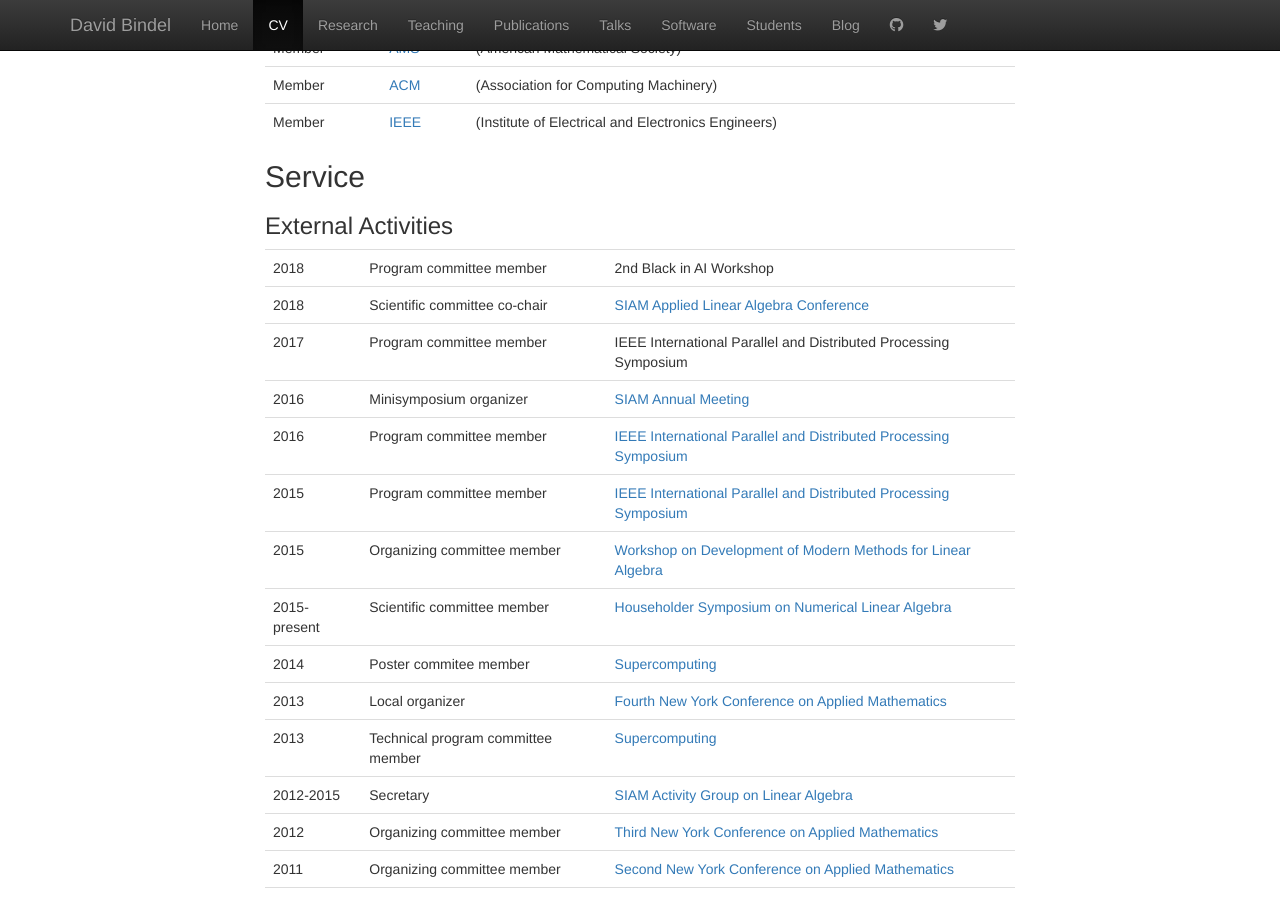
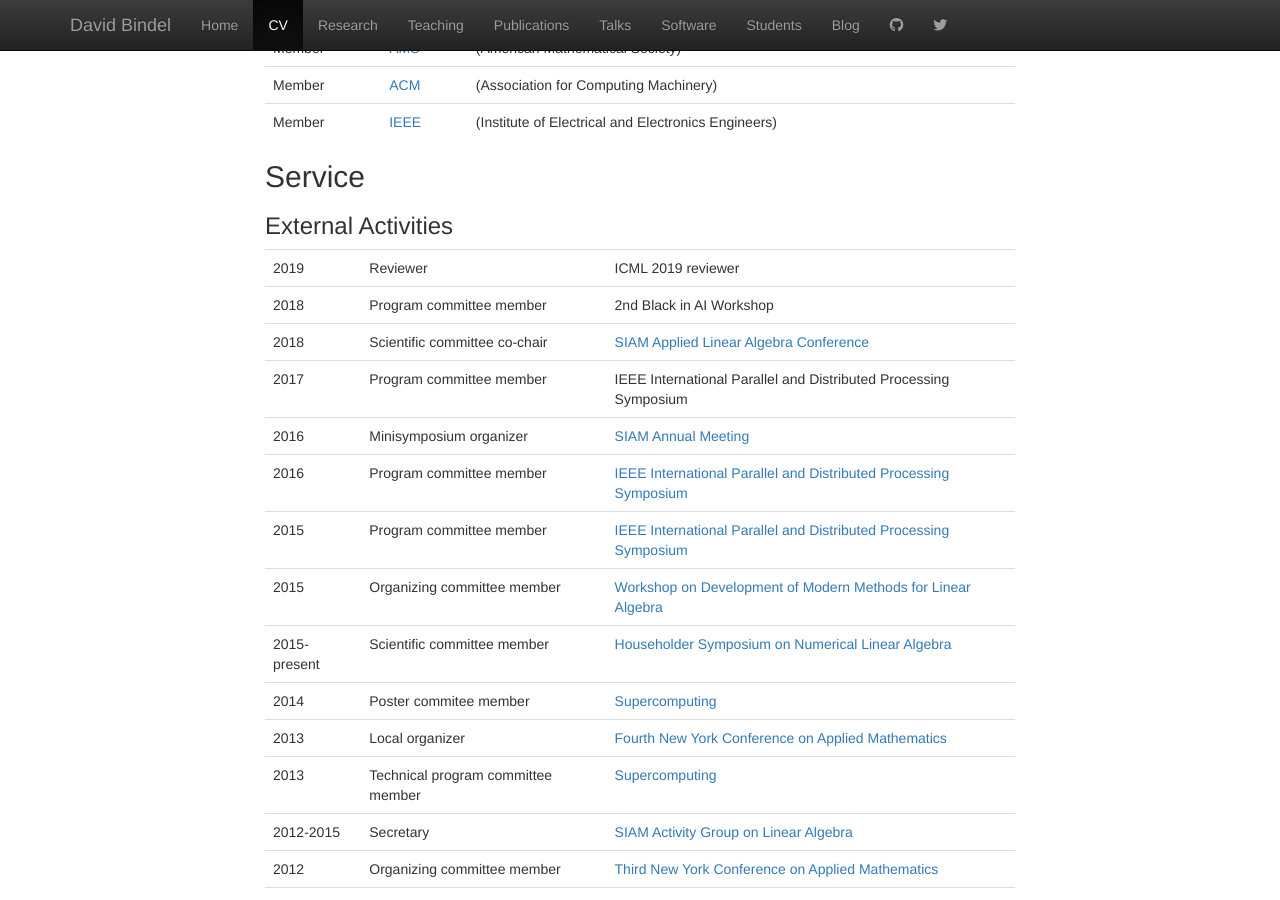
Before and after one commit to dbindel/cornell_web, a Jekyll site: the page built from vita.html, in a window 1280 px wide and 900 px high, scrolled down 14299 px. Built offline with Jekyll 4.4.1, drawn with Linux system fonts in a browser that asks for light colours; nearby versions of some CDN libraries.

Commit message:
Update service to reference ICML reviewing.

```diff
--- a/_data/service.yml
+++ b/_data/service.yml
@@ -1,3 +1,8 @@
+-
+  when: 2019
+  what: ICML 2019 reviewer
+  role: Reviewer
+  type: [external]
 -
   when: 2018
   what: 2nd Black in AI Workshop
```
